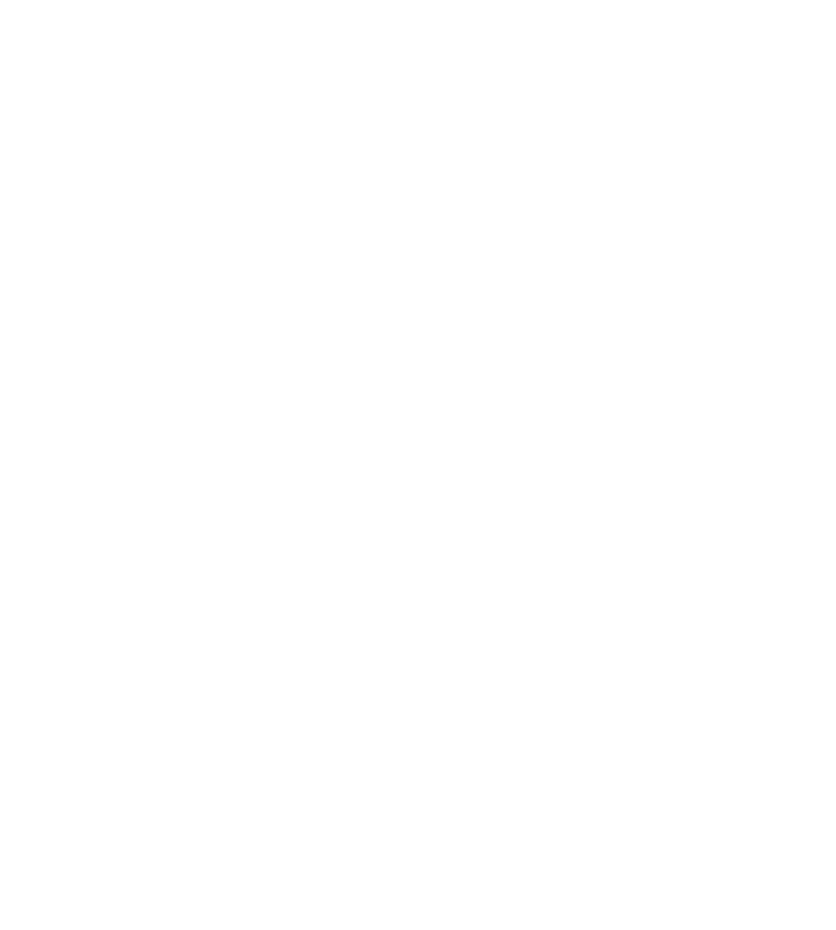
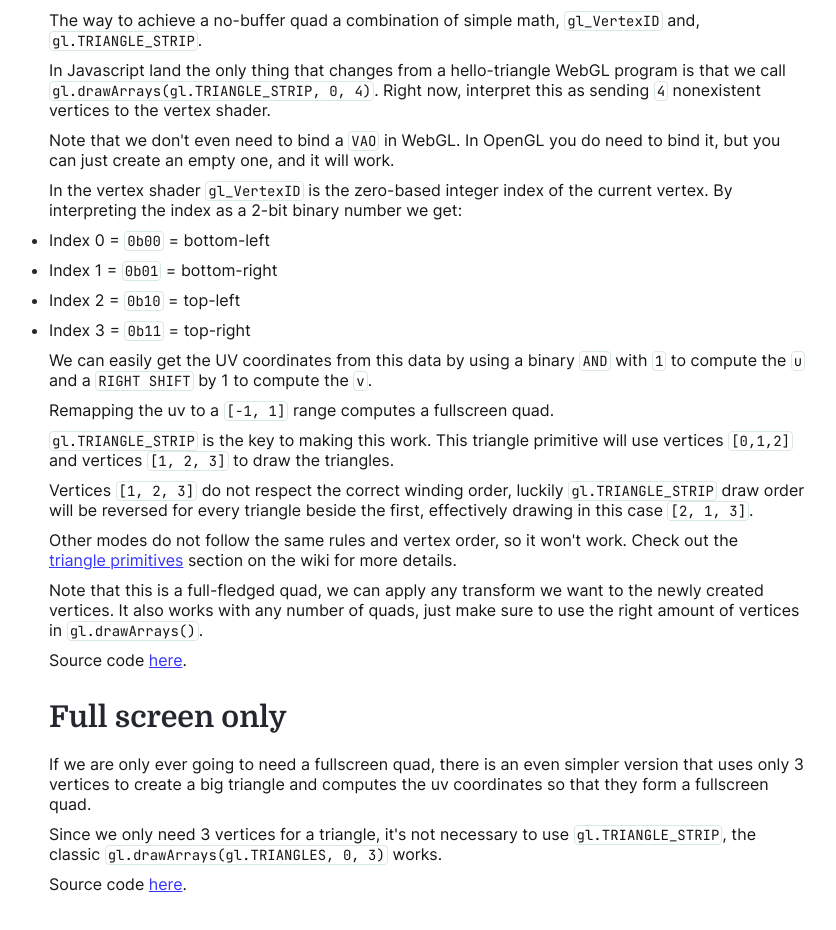
Before and after one commit to lorenzored98/lorenzored98.github.io, a SvelteKit app: page /quad-without-vertex-buffer in a window 1280 px wide. Before the commit this address had no page. Shown: the part 300-1230 px from the top of the page, without its empty margins (211-1047 px from the left). Before the commit the page ends 800 px from the top, so only its background shows below. Built offline with nearby package versions, Linux system fonts and the light colour scheme.

Commit message:
updated quad without vertex buffer post

```diff
--- /dev/null
+++ b/src/routes/quad-without-vertex-buffer/+page.svelte
@@ -0,0 +1,164 @@
+<script>
+	import BlankLink from "$lib/BlankLink.svelte";
+	import Title from "$lib/Title.svelte";
+	import Subtitle from "$lib/Subtitle.svelte";
+	import Section from "$lib/Section.svelte";
+	import Main from "$lib/Main.svelte";
+	import Seo from "$lib/Seo.svelte";
+</script>
+
+<Seo
+	title="Quad Without Vertex Buffer"
+	description="WebGL Quad without vertex buffer trick"
+	keywords="Javascript, WebGL2, Gamedev, Shaders, GPU, Geometry, Instancing, Tricks, Triangle Strip"
+/>
+
+<Main>
+	<Section>
+		<Title timestamp={1668709650}>Quad without vertex buffer</Title>
+		<p>
+			While I was looking through some code on GitHub, I found a <BlankLink
+				href="https://github.com/cmuratori/refterm/blob/main/refterm.hlsl#L93"
+				>repo</BlankLink
+			>, that draws quads without having to populate a vertex buffer with
+			data.
+		</p>
+		<p>
+			The repo uses D3D11 and HLSL, so there are some small differences
+			with the WebGL version of this post, but the core concept is the
+			same.
+		</p>
+	</Section>
+	<Section>
+		<Subtitle id="arbitrary-sized">Arbitrary Sized</Subtitle>
+		<p>
+			The way to achieve a no-buffer quad a combination of simple math, <var
+				>gl_VertexID</var
+			>
+			and, <var>gl.TRIANGLE_STRIP</var>.
+		</p>
+
+		<p>
+			In Javascript land the only thing that changes from a hello-triangle
+			WebGL program is that we call
+			<var>gl.drawArrays(gl.TRIANGLE_STRIP, 0, 4)</var>. Right now,
+			interpret this as sending <var>4</var> nonexistent vertices to the vertex
+			shader.
+		</p>
+
+		<p>
+			Note that we don't even need to bind a <var>VAO</var> in WebGL. In OpenGL
+			you do need to bind it, but you can just create an empty one, and it
+			will work.
+		</p>
+
+		<p>
+			In the vertex shader <var>gl_VertexID</var> is the zero-based integer
+			index of the current vertex. By interpreting the index as a 2-bit binary
+			number we get:
+		</p>
+		<ul>
+			<li>Index 0 = <var>0b00</var> = bottom-left</li>
+			<li>Index 1 = <var>0b01</var> = bottom-right</li>
+			<li>Index 2 = <var>0b10</var> = top-left</li>
+			<li>Index 3 = <var>0b11</var> = top-right</li>
+		</ul>
+
+		<p>
+			We can easily get the UV coordinates from this data by using a
+			binary <var>AND</var> with <var>1</var> to compute the <var>u</var>
+			and a
+			<var>RIGHT SHIFT</var> by 1 to compute the <var>v</var>.
+		</p>
+
+		<code
+			data-lang="text"
+			data-code={`
+2---3    0 = 00  | x = (00 & 01) = 0   |  y = (00 >> 1) = 0
+|\\  |    1 = 01  | x = (01 & 01) = 1   |  y = (01 >> 1) = 0
+| \\ |    2 = 10  | x = (10 & 01) = 0   |  y = (10 >> 1) = 1
+0---1    3 = 11  | x = (11 & 01) = 1   |  y = (11 >> 1) = 1
+`}
+		/>
+
+		<p>
+			Remapping the uv to a <var>[-1, 1]</var> range computes a fullscreen
+			quad.
+		</p>
+
+		<code
+			data-lang="hlsl"
+			data-code={`
+vec2 uv = vec2(float(gl_VertexID & 1), float(gl_VertexID >> 1));
+vec2 pos = uv * 2.0 - 1.0;
+			`}
+		/>
+
+		<p>
+			<var>gl.TRIANGLE_STRIP</var> is the key to making this work. This
+			triangle primitive will use vertices <var>[0,1,2]</var> and vertices
+			<var>[1, 2, 3]</var> to draw the triangles.
+		</p>
+
+		<p>
+			Vertices <var>[1, 2, 3]</var>
+			do not respect the correct winding order, luckily
+			<var>gl.TRIANGLE_STRIP</var>
+			draw order will be reversed for every triangle beside the first, effectively
+			drawing in this case <var>[2, 1, 3]</var>.
+		</p>
+
+		<p>
+			Other modes do not follow the same rules and vertex order, so it
+			won't work. Check out the
+			<BlankLink href="https://www.khronos.org/opengl/wiki/Primitive"
+				>triangle primitives</BlankLink
+			> section on the wiki for more details.
+		</p>
+
+		<p>
+			Note that this is a full-fledged quad, we can apply any transform we
+			want to the newly created vertices. It also works with any number of
+			quads, just make sure to use the right amount of vertices in <var
+				>gl.drawArrays()</var
+			>.
+		</p>
+
+		<p>
+			Source code <BlankLink
+				href="https://gist.github.com/lorenzored98/56dce409d510417042ccdc97c1f3f72a"
+				>here</BlankLink
+			>.
+		</p>
+	</Section>
+
+	<Section>
+		<Subtitle id="full-screen-only">Full screen only</Subtitle>
+		<p>
+			If we are only ever going to need a fullscreen quad, there is an
+			even simpler version that uses only 3 vertices to create a big
+			triangle and computes the uv coordinates so that they form a
+			fullscreen quad.
+		</p>
+		<code
+			data-lang="hlsl"
+			data-code={`
+vec2 uv = vec2(float(gl_VertexID & 1), float(gl_VertexID >> 1)) * 2.0;
+vec2 pos = uv * 2.0 - 1.0;
+		`}
+		/>
+
+		<p>
+			Since we only need 3 vertices for a triangle, it's not necessary to
+			use <var>gl.TRIANGLE_STRIP</var>, the classic
+			<var>gl.drawArrays(gl.TRIANGLES, 0, 3)</var> works.
+		</p>
+
+		<p>
+			Source code <BlankLink
+				href="https://gist.github.com/lorenzored98/7d7c4bc862f211da0a76954b4b3870eb"
+				>here</BlankLink
+			>.
+		</p>
+	</Section>
+</Main>
```
Also changed, not shown: src/routes/+page.svelte (+5 -2 lines), src/routes/quad-without-vertices/+page.svelte (deleted, +0 -98 lines).
